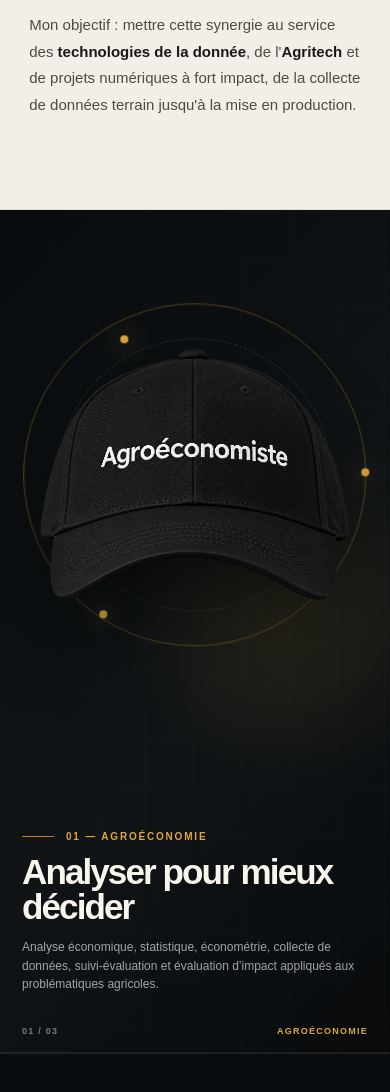
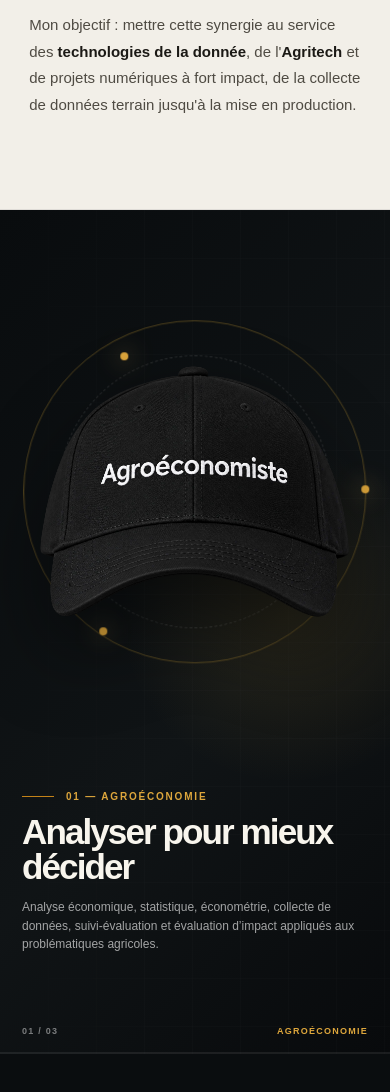
Before and after one commit to takacodeprogram/georgeoagbahungba, a Next.js app: page / in a window 390 px wide. Shown: the part 4505-5597 px from the top of the page. Built offline with nearby package versions, Linux system fonts and the light colour scheme; a web font is replaced by a local one.

Commit message:
style: adjust mobile spacing between visual caps and text details

```diff
--- a/app/globals.css
+++ b/app/globals.css
@@ -1928,13 +1928,13 @@ a.project-tile:hover .project-art > span { transform: scale(1.08) rotate(-3deg);
     right: -4vw;
     bottom: auto;
     left: -4vw;
-    height: 42%;
+    height: 46%;
   }
   .cap-orbit { width: min(88vw, 480px); }
   .cap-copy-stack {
     top: auto;
     right: 22px;
-    bottom: 60px;
+    bottom: 100px;
     left: 22px;
     width: auto;
     transform: none;
```
